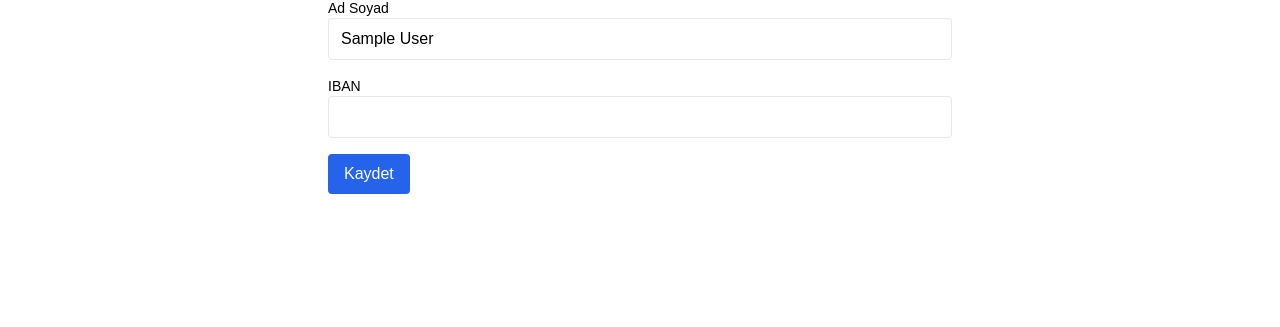
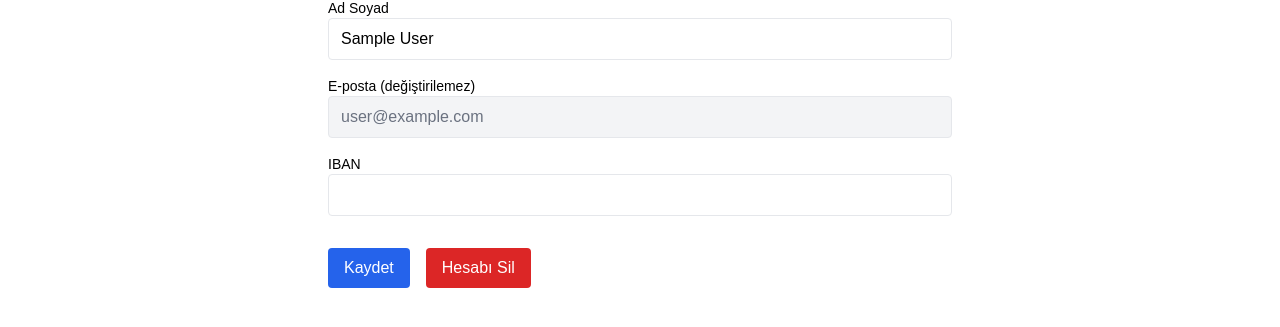
Before and after one commit to mssalci/yolcuberaberi, a Next.js app: page /profil in a window 1280 px wide. Shown: the part 147-474 px from the top of the page. Built offline with nearby package versions, Linux system fonts and the light colour scheme; no server answers; the database is empty; sample sign-in values are in the browser's storage.

Commit message:
Update profil.js

```diff
--- a/pages/profil.js
+++ b/pages/profil.js
@@ -1,14 +1,19 @@
 import { useEffect, useState } from "react";
 import { useRouter } from "next/router";
-import { auth, db } from "../firebase/firebaseConfig";
+import {
+  auth,
+  db
+} from "../firebase/firebaseConfig";
 import {
   onAuthStateChanged,
   updateProfile,
+  deleteUser
 } from "firebase/auth";
 import {
   doc,
   getDoc,
   setDoc,
+  deleteDoc
 } from "firebase/firestore";
 
 export default function Profil() {
@@ -25,7 +30,6 @@ export default function Profil() {
       } else {
         setUser(currentUser);
 
-        // Firestore'dan adSoyad ve iban çek
         const ref = doc(db, "kullanicilar", currentUser.uid);
         const docSnap = await getDoc(ref);
         if (docSnap.exists()) {
@@ -47,22 +51,33 @@ export default function Profil() {
     try {
       if (!user) return;
 
-      // Firestore'da kaydet
       await setDoc(doc(db, "kullanicilar", user.uid), {
         adSoyad,
         iban,
       });
 
-      // Firebase Auth displayName güncelle
       await updateProfile(user, { displayName: adSoyad });
 
       alert("Profil başarıyla güncellendi.");
-
-      // Sayfa yenilemeden üst menüde adı güncellemek için state'i de güncelleriz (isteğe bağlı)
       setUser({ ...user, displayName: adSoyad });
     } catch (error) {
       console.error("Güncelleme hatası:", error);
       alert("Profil güncellenemedi.");
+    }
+  };
+
+  const handleHesapSil = async () => {
+    const onay = confirm("Hesabınızı silmek istediğinizden emin misiniz?");
+    if (!onay || !user) return;
+
+    try {
+      await deleteDoc(doc(db, "kullanicilar", user.uid));
+      await deleteUser(user);
+      alert("Hesabınız silindi.");
+      router.push("/");
+    } catch (err) {
+      console.error("Hesap silme hatası:", err);
+      alert("Hesap silinemedi. Lütfen tekrar deneyin.");
     }
   };
 
@@ -84,6 +99,16 @@ export default function Profil() {
         </div>
 
         <div>
+          <label className="block text-sm font-medium">E-posta (değiştirilemez)</label>
+          <input
+            type="email"
+            value={user?.email || ""}
+            disabled
+            className="w-full border rounded px-3 py-2 bg-gray-100 text-gray-500 cursor-not-allowed"
+          />
+        </div>
+
+        <div>
           <label className="block text-sm font-medium">IBAN</label>
           <input
             type="text"
@@ -93,12 +118,21 @@ export default function Profil() {
           />
         </div>
 
+        <div className="flex gap-4 pt-4">
           <button
             onClick={handleSave}
             className="bg-blue-600 text-white px-4 py-2 rounded hover:bg-blue-700"
           >
             Kaydet
           </button>
+
+          <button
+            onClick={handleHesapSil}
+            className="bg-red-600 text-white px-4 py-2 rounded hover:bg-red-700"
+          >
+            Hesabı Sil
+          </button>
+        </div>
       </div>
     </main>
   );
```
Lines whose indentation alone changed are shown as unchanged.
